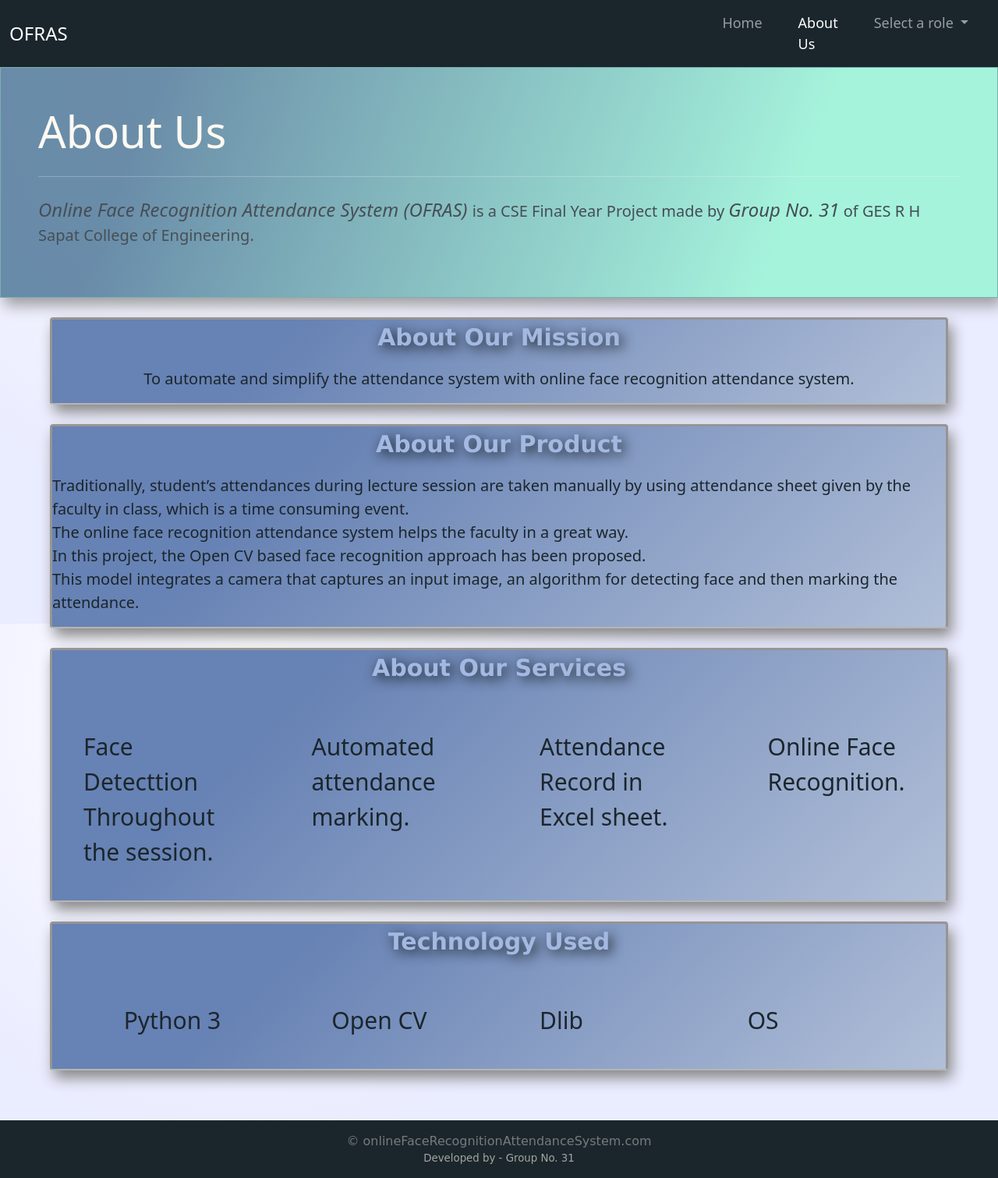
After one commit to patil5018/Online-attendence-system, a Flask app: page /Aboutus in a window 1280 px wide. The commit adds this page. Shown: the whole page at 78% size. Run offline with Flask 2, Linux system fonts and the light colour scheme; parts of the project's set-up code (start-up, migrations or seed data) failed here and were passed over.

Commit message:
finally completed

```diff
--- a/server.py
+++ b/server.py
@@ -20,6 +20,8 @@ conn = "mysql://freedbtech_rootp:rootp@freedb.tech/freedbtech_attendenceapp"
 app = Flask(__name__)
 app.config['SQLALCHEMY_DATABASE_URI'] = conn
 db = SQLAlchemy(app)
+picFolder=os.path.join('static','assets')
+app.config['UPLOAD_FOLDER']=picFolder
 
 # defining models for sql
 
@@ -57,7 +59,7 @@ class attendence(db.Model):
     attendance_time = db.Column(db.Integer)
 
 
-db.create_all()
+#db.create_all()
 
 # Initializing image recognition model
 files_list = os.listdir("./trainingdata")
@@ -84,7 +86,10 @@ print('Initialized')
 #@cross_origin()
 @app.route('/')
 def hello_world():
-    return render_template("home.html")
+    pic1=os.path.join(app.config['UPLOAD_FOLDER'],'S1.jpg')
+    pic2=os.path.join(app.config['UPLOAD_FOLDER'],'S2.jpg')
+    pic3=os.path.join(app.config['UPLOAD_FOLDER'],'S3.jpg')
+    return render_template("home.html", s1=pic1, s2=pic2, s3=pic3)
 
 
 # ______________TEACHER ROUTES
@@ -264,6 +269,10 @@ def student_logout():
     session.pop('sid', None)
     return redirect(url_for('student_login'))
 
+@app.route('/Aboutus')
+def about1():
+    return render_template("Aboutus.html")
+
 
 @app.route('/api/student/register_to_meeting', methods=["POST"])
 @cross_origin()
--- /dev/null
+++ b/templates/Aboutus.html
@@ -0,0 +1,232 @@
+<!doctype html>
+<html lang="en">
+  <head>
+    <!-- Required meta tags -->
+    <meta charset="utf-8">
+    <meta name="viewport" content="width=device-width, initial-scale=1">
+    <!-- Bootstrap CSS -->
+    <link href="https://cdn.jsdelivr.net/npm/bootstrap@5.0.1/dist/css/bootstrap.min.css" rel="stylesheet" integrity="sha384-+0n0xVW2eSR5OomGNYDnhzAbDsOXxcvSN1TPprVMTNDbiYZCxYbOOl7+AMvyTG2x" crossorigin="anonymous">
+
+    <title>About Us</title>
+
+    <style>
+      body {
+          display: block;
+        background-image: radial-gradient( circle 621px at 25.3% 13.8%,  rgba(255,255,255,1) 0%, rgba(234,236,255,1) 90% );
+        height: 100vh;
+      }
+
+      a {
+        margin-right: 30px;
+        font-size: large;
+      }
+
+      nav, footer {
+       background-color: #1b262c;
+      }
+
+      .nav-link a {
+        color: floralwhite;
+      }
+
+      .navbar-nav {
+        margin-right: auto;
+        margin-left: 70%;
+      }
+
+      .dropdown-item, .dropdown-menu {
+        background-image: linear-gradient(rgba(0, 0, 0, 0.5),rgba(15, 15, 15, 0.4));
+        color: floralwhite;
+      }
+
+      .jumbo {
+        background-image: linear-gradient( 110.5deg,  rgba(71,114,148,1) 14.9%, rgba(149,245,211,1) 77.9% );
+        opacity: 0.8;
+        color: floralwhite;
+        font-weight: 800;
+        border: 1px solid cadetblue;
+        padding: 10px;
+        box-shadow: 5px 10px 18px #888888;
+        margin: 0%;
+      }
+
+      .aboutContainer {
+          background-image: linear-gradient(315deg, #b1bfd8 0%, #6782b4 74%);
+          border: 3px solid #969595;
+          border-bottom: 2px solid #b6b6b6;
+          border-radius: 4px;
+          box-shadow: 5px 10px 18px #888888;
+          margin: auto;
+          margin-top: 25px;
+          margin-bottom: 25px;
+          color: #1b262c;
+          max-width:90%;
+      }
+
+      .aboutTitle {
+          font-family: Verdana, Geneva, Tahoma, sans-serif;
+          color: #a3b9e2;
+          font-weight: 700;
+          text-shadow: 4px 4px 16px #151d22;
+          font-size: 30px;
+          text-align: center;
+      }
+
+      .aboutData {
+          color: #1b262c;
+          font-weight: 500;
+          font-size: 20px;
+      }
+
+      .services {
+        margin: 40px;
+        font-weight: 500;
+        font-size: 30px;
+      }
+
+      footer {
+          margin-top: 5%;
+          padding: 15px 0 15px 0;
+          color: #EEEEEE;
+          text-align: center;
+          font-family: 'Indie Flower', cursive;
+            }
+    </style>
+  </head>
+  <body>
+
+    <nav class="navbar sticky-top navbar-expand-lg navbar-dark">
+      <div class="container-fluid">
+        <a class="navbar-brand" href="#" style="font-size: x-large;">OFRAS</a>
+        <button class="navbar-toggler" type="button" data-bs-toggle="collapse" data-bs-target="#navbarSupportedContent" aria-controls="navbarSupportedContent" aria-expanded="false" aria-label="Toggle navigation">
+          <span class="navbar-toggler-icon"></span>
+        </button>
+        <div class="collapse navbar-collapse" id="navbarSupportedContent">
+          <ul class="navbar-nav ">
+            <li class="nav-item">
+              <a class="nav-link" aria-current="page" href="/">Home</a>
+            </li>
+            <li class="nav-item">
+              <a class="nav-link active" href="/Aboutus">About Us</a>
+            </li>
+            <li class="nav-item dropdown">
+              <a class="nav-link dropdown-toggle" href="#" id="navbarDropdown" role="button" data-bs-toggle="dropdown" aria-expanded="false">
+                Select a role
+              </a>
+              <ul class="dropdown-menu" aria-labelledby="navbarDropdown">
+                <li><a class="dropdown-item" href="/student/login">Student</a></li>
+                <li><a class="dropdown-item" href="/teacher/login">Teacher</a></li>
+              </ul>
+            </li>
+          </ul>
+        </div>
+      </div>
+    </nav>
+
+    <div class="jumbo p-5 rounded-lg">
+      <h1 class="display-4">About Us</h1>
+      <hr class="my-4 bg-light">
+      <p class="lead" style="font-weight: 400; color: #1b262c;"><span style="font-size:24px ;font-style:italic ">Online Face Recognition Attendance System (OFRAS) </span> is a CSE Final Year Project made by <span style="font-size:24px ;font-style:italic ">Group No. 31</span> of GES R H Sapat College of Engineering.  </p>
+    </div>
+
+    <div class="d-flex justify-content-center aboutContainer">
+        <div class="align-self center">
+            <p class="aboutTitle"> About Our Mission</p>
+            <p class="aboutData">To automate and simplify the attendance system with online face recognition attendance system.</p>
+        </div>
+    </div>
+
+    <div class="d-flex justify-content-center aboutContainer">
+        <div class="align-self center">
+            <p class="aboutTitle">About Our Product</p>
+            <p class="aboutData">Traditionally, student’s attendances during lecture session are taken manually by using  attendance sheet given by the faculty in class, which is a time consuming event. <br>
+                The online face recognition attendance system helps the faculty in a great way. <br>
+                In this project, the Open CV based face recognition approach has been proposed. <br>
+                This model integrates a camera that captures an input image, an algorithm for detecting face and then marking the attendance.</p>
+        </div>
+    </div>
+
+    <div class="d-flex justify-content-center aboutContainer" >
+        <div class="row" style="justify-content: space-evenly;">
+            <p class="aboutTitle">About Our Services</p>
+            <div class="col col-3">
+                <div class="align-self center">
+                    <p class="services">Face Detecttion Throughout the session.</p>
+                </div>
+            </div>
+
+            <div class="col col-3 ">
+                <div class="align-self center">
+                    <p class="services">Automated attendance marking.</p>
+                </div>
+            </div>
+
+            <div class="col col-3">
+                <div class="align-self center">
+                    <p class="services" >Attendance Record in Excel sheet.</p>
+                </div>
+            </div>
+
+            <div class="col col-3 ">
+                <div class="align-self center">
+                    <p class="services">Online Face Recognition.</p>
+                </div>
+            </div>
+
+            </div>
+        </div>
+    </div>
+
+
+    <div class="d-flex justify-content-center aboutContainer" >
+        <div class="row" style="justify-content: space-evenly;">
+            <p class="aboutTitle">Technology Used</p>
+            <div class="col col-3">
+                <div class="align-self center">
+                    <p class="services">Python 3</p>
+                </div>
+            </div>
+
+            <div class="col col-3 ">
+                <div class="align-self center">
+                    <p class="services">Open CV</p>
+                </div>
+            </div>
+
+            <div class="col col-3">
+                <div class="align-self center">
+                    <p class="services" >Dlib</p>
+                </div>
+            </div>
+
+            <div class="col col-3 ">
+                <div class="align-self center">
+                    <p class="services">OS</p>
+                </div>
+            </div>
+
+            </div>
+        </div>
+    </div>
+
+
+
+    <footer class="footer sticky-bottom">
+      <div class="container">
+         <p class="center" style="padding: 0px; margin: 0px;color: rgba(255, 250, 240,0.4);"> &copy; onlineFaceRecognitionAttendanceSystem.com </p>
+         <p class="center" style="margin: 0px; padding: 0px;font-size: smaller;color: rgba(255, 250, 240,0.6);"> Developed by - Group No. 31</p>
+        </div>
+    </footer>
+
+    <!-- Optional JavaScript; choose one of the two! -->
+
+    <!-- Option 1: Bootstrap Bundle with Popper -->
+    <script src="https://cdn.jsdelivr.net/npm/bootstrap@5.0.1/dist/js/bootstrap.bundle.min.js" integrity="sha384-gtEjrD/SeCtmISkJkNUaaKMoLD0//ElJ19smozuHV6z3Iehds+3Ulb9Bn9Plx0x4" crossorigin="anonymous"></script>
+
+    <!-- Option 2: Separate Popper and Bootstrap JS -->
+    <!--
+    <script src="https://cdn.jsdelivr.net/npm/@popperjs/core@2.9.2/dist/umd/popper.min.js" integrity="sha384-IQsoLXl5PILFhosVNubq5LC7Qb9DXgDA9i+tQ8Zj3iwWAwPtgFTxbJ8NT4GN1R8p" crossorigin="anonymous"></script>
+    <script src="https://cdn.jsdelivr.net/npm/bootstrap@5.0.1/dist/js/bootstrap.min.js" integrity="sha384-Atwg2Pkwv9vp0ygtn1JAojH0nYbwNJLPhwyoVbhoPwBhjQPR5VtM2+xf0Uwh9KtT" crossorigin="anonymous"></script>
+    -->
+  </body>
+</html>
--- a/templates/student_login.html
+++ b/templates/student_login.html
@@ -87,7 +87,7 @@
   <body>
     <nav class="navbar sticky-top navbar-expand-lg navbar-dark">
       <div class="container-fluid">
-        <a class="navbar-brand" href="#" style="font-size: x-large;">OFRAS</a>
+        <a class="navbar-brand" href="/" style="font-size: x-large;">OFRAS</a>
         <button class="navbar-toggler" type="button" data-bs-toggle="collapse" data-bs-target="#navbarSupportedContent" aria-controls="navbarSupportedContent" aria-expanded="false" aria-label="Toggle navigation">
           <span class="navbar-toggler-icon"></span>
         </button>
--- a/templates/teacher_login.html
+++ b/templates/teacher_login.html
@@ -83,7 +83,7 @@
   <body>
     <nav class="navbar sticky-top navbar-expand-lg navbar-dark">
       <div class="container-fluid">
-        <a class="navbar-brand" href="#" style="font-size: x-large;">OFRAS</a>
+        <a class="navbar-brand" href="/" style="font-size: x-large;">OFRAS</a>
         <button class="navbar-toggler" type="button" data-bs-toggle="collapse" data-bs-target="#navbarSupportedContent" aria-controls="navbarSupportedContent" aria-expanded="false" aria-label="Toggle navigation">
           <span class="navbar-toggler-icon"></span>
         </button>
```
Also changed, not shown: templates/1.html (deleted, +0 -11 lines), templates/attendence_report.html (+102 -38 lines), templates/home.html (+5 -5 lines), static/assets/S1.jpg (added), static/assets/S2.jpg (added), static/assets/S3.jpg (added), static/assets/gescoe.png (added), static/assets/profile.png (added), testdata/test.jpg, 5 other files.
